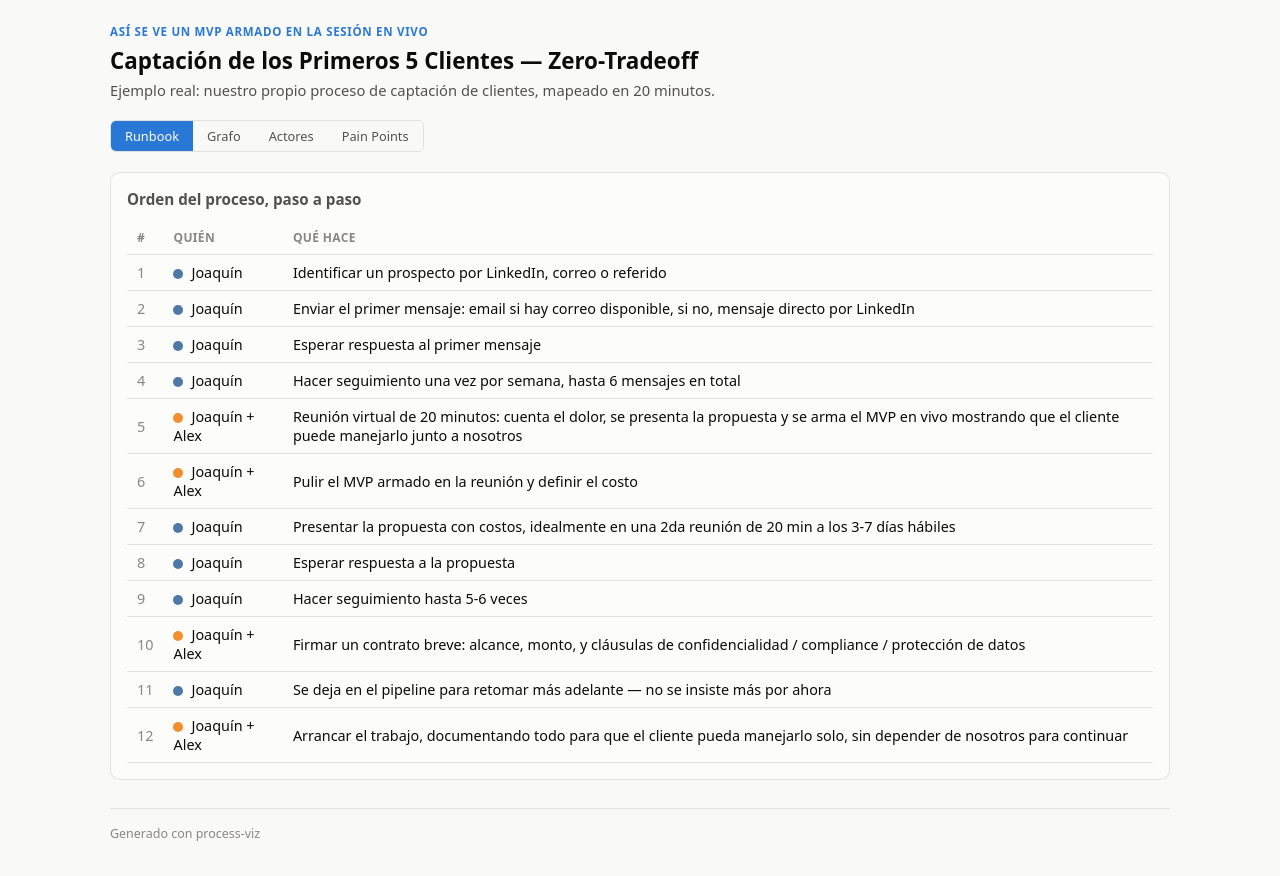
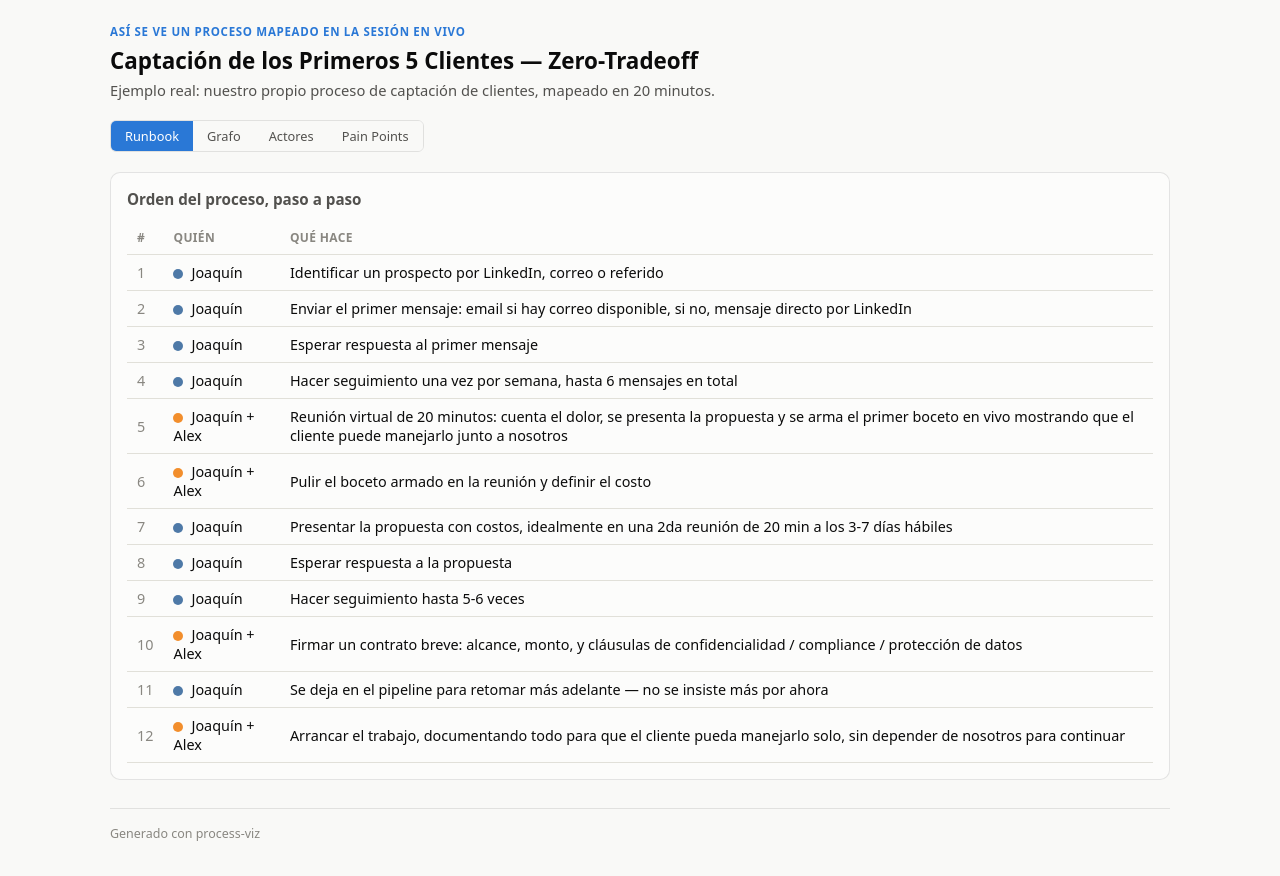
Before and after one commit to joaquinisolutions-sys/vizzlanding, a plain HTML site: page captacion-primeros-clientes-demo.html in a window 1280 px wide. Drawn offline with Linux system fonts and the light colour scheme.

Commit message:
Add files via upload

```diff
--- a/captacion-primeros-clientes-demo.html
+++ b/captacion-primeros-clientes-demo.html
@@ -3,7 +3,7 @@
 <head>
 <meta charset="UTF-8" />
 <meta name="viewport" content="width=device-width, initial-scale=1.0" />
-<title>Captación de los Primeros 5 Clientes</title>
+<title>Captación de los Primeros 5 Clientes — Demo</title>
 <style>
 :root {
   color-scheme: light;
@@ -384,7 +384,7 @@ footer.app-footer a {
 <body>
 <div id="app">
   <header class="app-header">
-    <span class="eyebrow">Así se ve un MVP armado en la sesión en vivo</span>
+    <span class="eyebrow">Así se ve un proceso mapeado en la sesión en vivo</span>
     <h1 id="workflow-title"></h1>
     <p class="subtitle">Ejemplo real: nuestro propio proceso de captación de clientes, mapeado en 20 minutos.</p>
   </header>
@@ -495,17 +495,17 @@ window.__WORKFLOW__ = {
     {
       "id": "reunion-mvp",
       "actorId": "equipo",
-      "action": "Reunión virtual de 20 minutos: cuenta el dolor, se presenta la propuesta y se arma el MVP en vivo mostrando que el cliente puede manejarlo junto a nosotros",
+      "action": "Reunión virtual de 20 minutos: cuenta el dolor, se presenta la propuesta y se arma el primer boceto en vivo mostrando que el cliente puede manejarlo junto a nosotros",
       "next": [
         { "to": "pulir-propuesta", "label": "Queda una 2da reunión con propuesta" },
         { "to": "pipeline-espera", "label": "No hay señal clara de interés" }
       ],
-      "details": "El MVP se arma en vivo con datos del prospecto — puede fallar, no es el producto final. La regla de oro de que salió bien es que quede coordinada una segunda reunión para mostrar la propuesta con costos."
+      "details": "El boceto se arma en vivo con datos del prospecto — puede fallar, no es la solución terminada. La regla de oro de que salió bien es que quede coordinada una segunda reunión para mostrar la propuesta con costos."
     },
     {
       "id": "pulir-propuesta",
       "actorId": "equipo",
-      "action": "Pulir el MVP armado en la reunión y definir el costo",
+      "action": "Pulir el boceto armado en la reunión y definir el costo",
       "next": [{ "to": "enviar-propuesta" }],
       "details": "El monto todavía no está estandarizado — se define caso por caso en esta etapa."
     },
@@ -560,7 +560,7 @@ window.__WORKFLOW__ = {
       "impact": "El pipeline está en cero, sin tracción validada todavía"
     },
     {
-      "text": "Se espera que el cuello de botella sea conseguir las primeras 10 reuniones de MVP",
+      "text": "Se espera que el cuello de botella sea conseguir las primeras 10 reuniones en vivo",
       "impact": "Basado en experiencia personal previa de Joaquín, antes de siquiera llegar a la etapa de propuesta",
       "stepId": "primer-contacto"
     },
```
